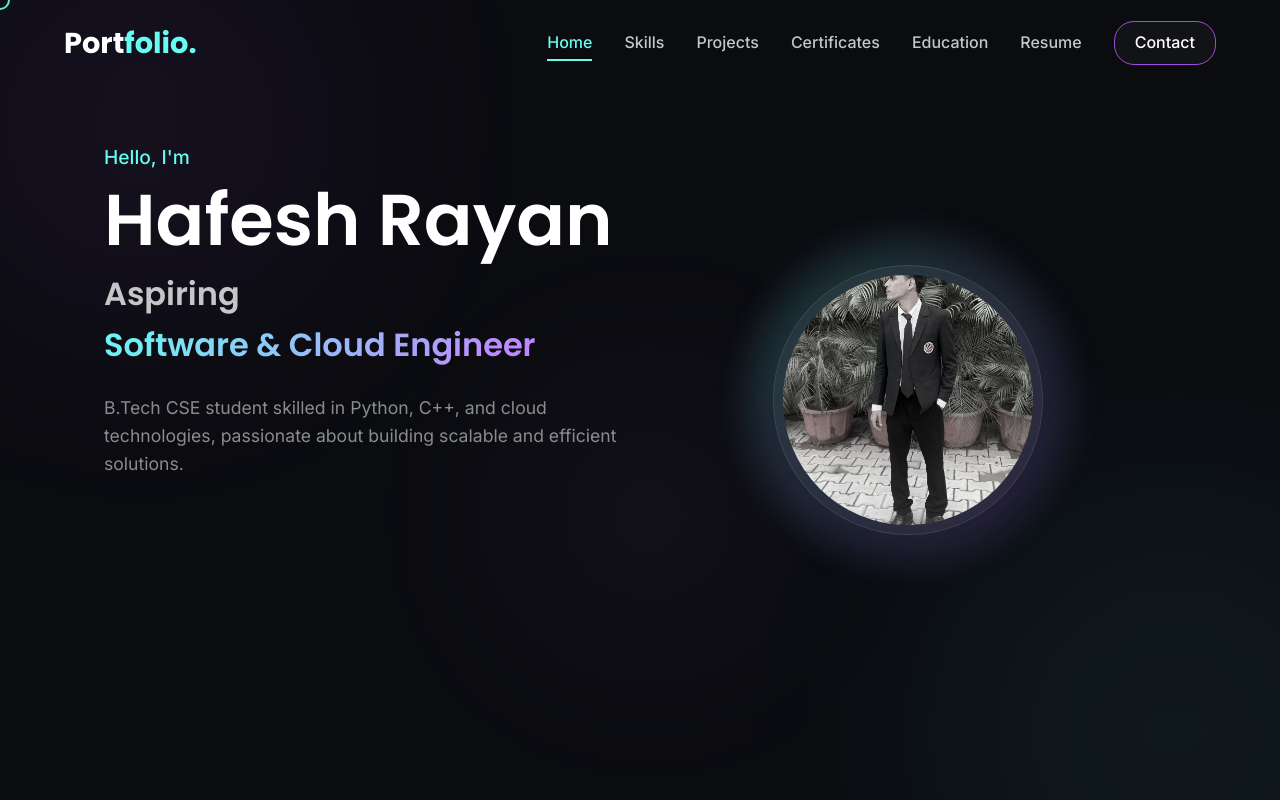
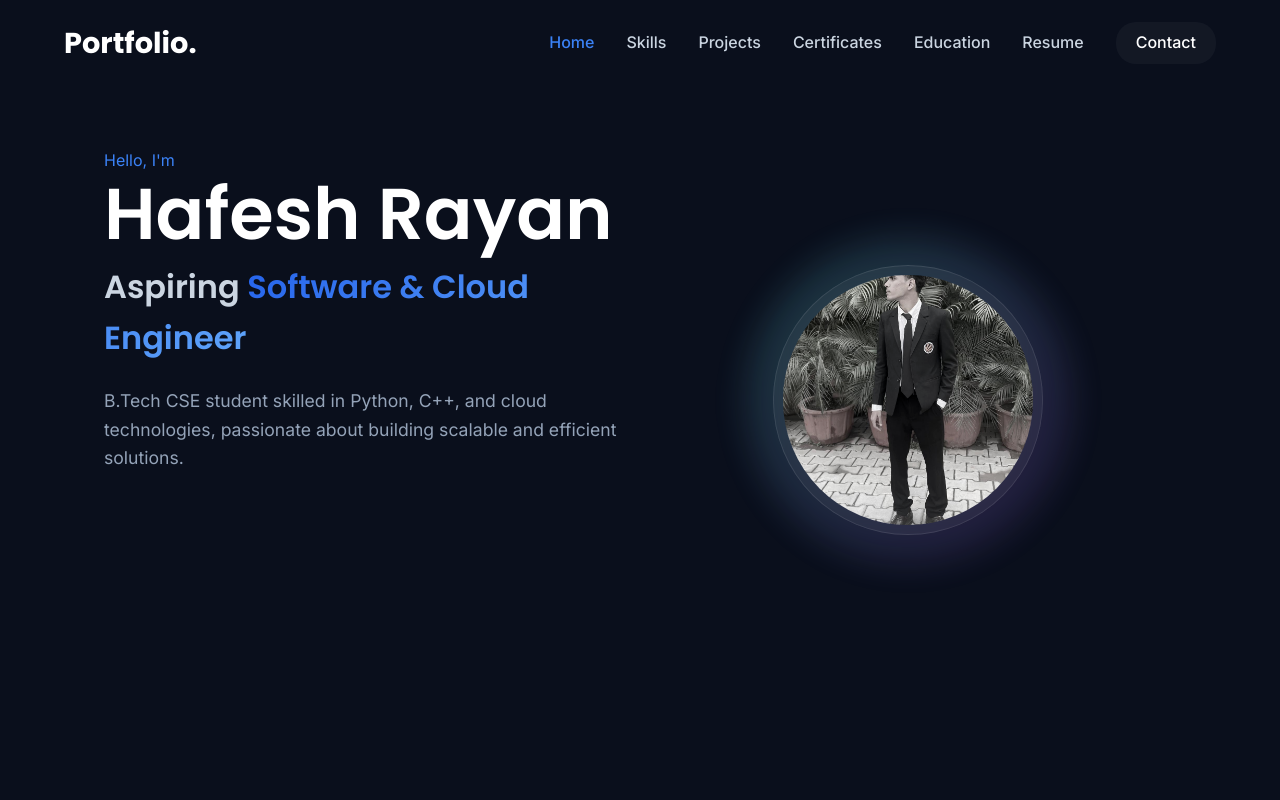
Before and after one commit to hafesh007/portfolio, a plain HTML site: page index.html in a window 1280 px wide. Shown: the top 800 px of the page. Drawn offline with nearby package versions, Linux system fonts and the light colour scheme.

Commit message:
Update style.css

```diff
--- a/style.css
+++ b/style.css
@@ -2,36 +2,35 @@
    DESIGN SYSTEM & GLOBAL VARIABLES
    ========================================= */
 :root {
-    /* Color Palette */
-    --bg-dark: #0b0c10;
-    --bg-light: #1f2833;
+    /* ===== CORE COLORS (Blue, White, Black) ===== */
+    --bg-dark: #0a0f1c;          /* deep black-blue */
+    --bg-light: #111827;         /* dark card background */
 
-    /* Gradients and Neons */
-    --neon-blue: #66fcf1;
-    --neon-blue-dark: #45a29e;
-    --neon-purple: #9d4edd;
-    --neon-purple-light: #c77dff;
+    --primary-blue: #2563eb;     /* main blue */
+    --primary-blue-light: #3b82f6;
+    --primary-blue-glow: #60a5fa;
 
-    /* Glassmorphism Variables */
-    --glass-bg: rgba(255, 255, 255, 0.03);
+    --white: #ffffff;
+    --off-white: #e5e7eb;
+
+    /* ===== GLASS EFFECT ===== */
+    --glass-bg: rgba(255, 255, 255, 0.04);
     --glass-border: rgba(255, 255, 255, 0.08);
-    --glass-shadow: 0 8px 32px 0 rgba(0, 0, 0, 0.37);
+    --glass-shadow: 0 8px 32px rgba(0, 0, 0, 0.4);
 
-    /* Text Colors */
+    /* ===== TEXT ===== */
     --text-primary: #ffffff;
-    --text-secondary: #c5c6c7;
-    --text-muted: #8b8c8d;
+    --text-secondary: #cbd5e1;
+    --text-muted: #94a3b8;
 
-    /* Typography */
+    /* ===== TYPOGRAPHY ===== */
     --font-heading: 'Poppins', sans-serif;
     --font-body: 'Inter', sans-serif;
 
-    /* Transitions */
+    /* ===== TRANSITIONS ===== */
     --transition-fast: 0.2s ease;
-    --transition-medium: 0.4s cubic-bezier(0.25, 0.8, 0.25, 1);
-    --transition-slow: 0.8s cubic-bezier(0.25, 0.8, 0.25, 1);
+    --transition-medium: 0.4s ease;
 }
-
 /* =========================================
    RESET & BASE STYLES
    ========================================= */
@@ -100,11 +99,9 @@ img {
    UTILITIES
    ========================================= */
 .gradient-text {
-    background: linear-gradient(135deg, var(--neon-blue), var(--neon-purple-light));
+    background: linear-gradient(135deg, var(--primary-blue), var(--primary-blue-glow));
     -webkit-background-clip: text;
-    background-clip: text;
     -webkit-text-fill-color: transparent;
-    display: inline-block;
 }
 
 .glass-card {
@@ -119,9 +116,9 @@ img {
 }
 
 .glass-card:hover {
-    transform: translateY(-5px);
-    border-color: rgba(255, 255, 255, 0.15);
-    box-shadow: 0 15px 40px rgba(102, 252, 241, 0.1);
+    transform: translateY(-6px);
+    border-color: rgba(59, 130, 246, 0.3);
+    box-shadow: 0 20px 50px rgba(37, 99, 235, 0.15);
 }
 
 .section {
@@ -166,30 +163,26 @@ img {
 }
 
 .btn-primary {
-    background: linear-gradient(135deg, var(--neon-purple), #7b2cbf);
+    background: linear-gradient(135deg, var(--primary-blue), var(--primary-blue-light));
     color: white;
-    box-shadow: 0 4px 15px rgba(157, 78, 221, 0.4);
+    box-shadow: 0 4px 20px rgba(37, 99, 235, 0.4);
 }
 
 .btn-primary:hover {
-    box-shadow: 0 6px 20px rgba(157, 78, 221, 0.6);
+    box-shadow: 0 6px 25px rgba(37, 99, 235, 0.6);
     transform: translateY(-2px);
-    color: white;
 }
 
 .btn-secondary {
     background: transparent;
-    color: var(--neon-blue);
-    border: 2px solid var(--neon-blue);
-    box-shadow: 0 0 10px rgba(102, 252, 241, 0.1);
+    color: var(--primary-blue-light);
+    border: 2px solid var(--primary-blue-light);
 }
 
 .btn-secondary:hover {
-    background: rgba(102, 252, 241, 0.1);
-    box-shadow: 0 0 20px rgba(102, 252, 241, 0.3);
-    transform: translateY(-2px);
+    background: rgba(59, 130, 246, 0.1);
+    box-shadow: 0 0 15px rgba(59, 130, 246, 0.3);
 }
-
 .btn-sm {
     padding: 8px 16px;
     font-size: 0.85rem;
@@ -213,32 +206,15 @@ img {
 }
 
 .shape-1 {
-    width: 400px;
-    height: 400px;
-    background: rgba(157, 78, 221, 0.15);
-    top: -100px;
-    left: -100px;
-    animation-delay: 0s;
+    background: rgba(37, 99, 235, 0.15);
 }
-
 .shape-2 {
-    width: 500px;
-    height: 500px;
-    background: rgba(102, 252, 241, 0.1);
-    bottom: -150px;
-    right: -100px;
-    animation-delay: -5s;
+    background: rgba(59, 130, 246, 0.1);
 }
 
 .shape-3 {
-    width: 300px;
-    height: 300px;
-    background: rgba(199, 125, 255, 0.1);
-    top: 40%;
-    left: 40%;
-    animation-delay: -10s;
+    background: rgba(96, 165, 250, 0.1);
 }
-
 @keyframes float {
     0% { transform: translate(0, 0) scale(1); }
     50% { transform: translate(50px, 30px) scale(1.1); }
@@ -325,16 +301,13 @@ img {
     transition: var(--transition-fast);
 }
 
-.nav-link:hover {
-    color: var(--neon-blue);
+.nav-link:hover,
+.nav-link.active {
+    color: var(--primary-blue-light);
 }
 
-.nav-link:hover::after, .nav-link.active::after {
-    width: 100%;
-}
-
-.nav-link.active {
-    color: var(--neon-blue);
+.nav-link::after {
+    background: var(--primary-blue);
 }
 
 .btn-contact {
@@ -383,10 +356,7 @@ img {
 }
 
 .greeting {
-    font-size: 1.2rem;
-    color: var(--neon-blue);
-    margin-bottom: 0.5rem;
-    font-weight: 500;
+    color: var(--primary-blue-light);
 }
 
 .name {
@@ -582,8 +552,8 @@ img {
 }
 
 .skill-tags span:hover {
-    background: var(--neon-blue);
-    color: black;
+    background: var(--primary-blue);
+    color: white;
 }
 
 /* Soft skills */
@@ -683,8 +653,8 @@ img {
     transition: var(--transition-medium);
 }
 
-.project-card:hover .project-img img {
-    transform: scale(1.1);
+.project-card:hover {
+    box-shadow: 0 0 30px rgba(37, 99, 235, 0.2);
 }
 
 .project-card:hover .project-overlay {
@@ -981,17 +951,10 @@ img {
     margin-bottom: 1.8rem;
 }
 
-.form-group input,
-.form-group textarea {
-    width: 100%;
-    padding: 16px;
-    background: rgba(0, 0, 0, 0.2);
-    border: 1px solid rgba(255, 255, 255, 0.1);
-    border-radius: 10px;
-    color: white;
-    font-family: var(--font-body);
-    font-size: 1rem;
-    transition: var(--transition-fast);
+.form-group input:focus,
+.form-group textarea:focus {
+    border-color: var(--primary-blue);
+    box-shadow: 0 0 12px rgba(37, 99, 235, 0.3);
 }
 
 .form-group input:focus,
```
